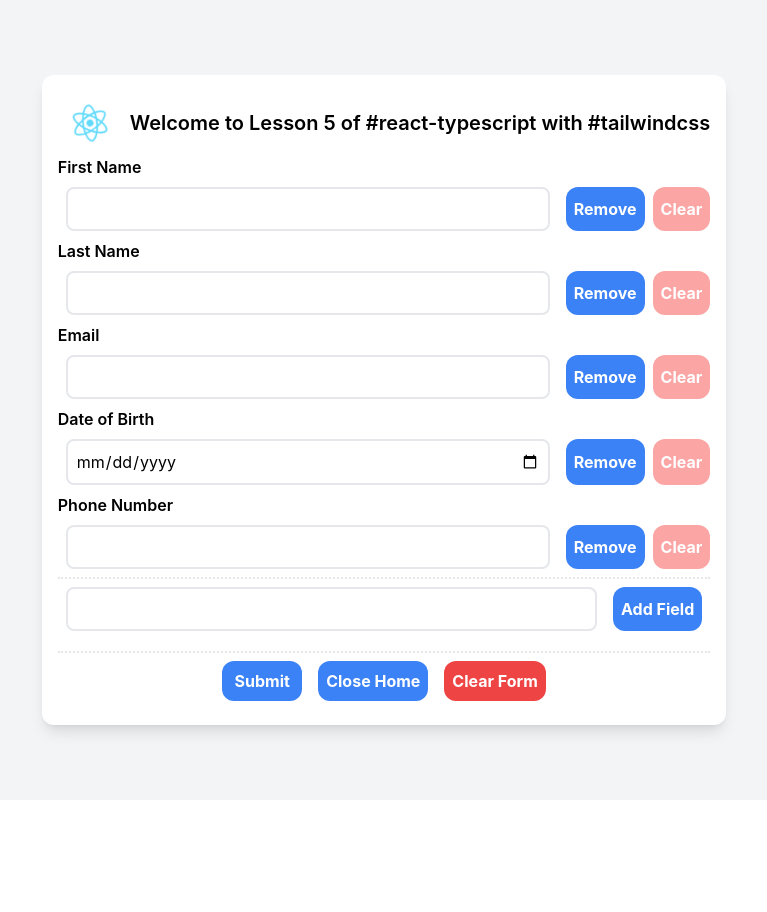
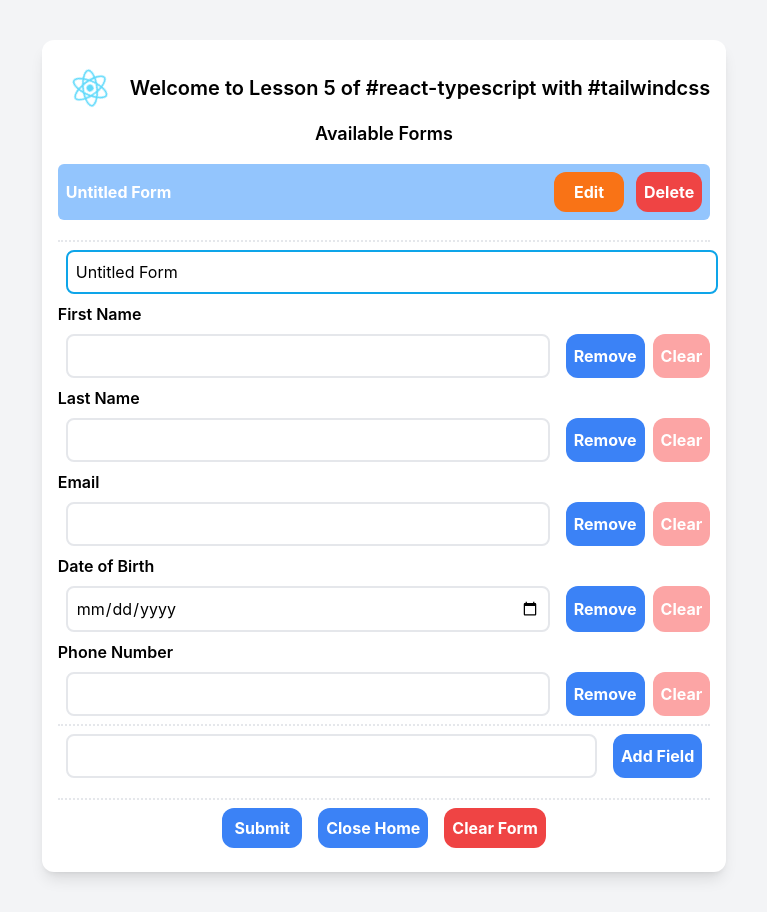
Before and after one commit to shyamprakash123/React-course, a React (Create React App) app: page / in a window 1280 px wide. Both pictures are taken after a click on the button "Open Form". Shown: the whole page, without its empty margins (256-1023 px from the left). Before the commit the page ends 800 px from the top, so only its background shows below. Built offline with nearby package versions, Linux system fonts and the light colour scheme.

Commit message:
Added edit and delete options to the List

```diff
--- a/src/AppContainer.tsx
+++ b/src/AppContainer.tsx
@@ -2,7 +2,7 @@ import React from "react";
 
 export default function AppContainer(props: { children: React.ReactNode }) {
   return (
-    <div className="flex h-screen bg-gray-100 items-center">
+    <div className="flex  p-10 min-h-screen bg-gray-100 items-center">
       {props.children}
     </div>
   );
--- a/src/components/Form.tsx
+++ b/src/components/Form.tsx
@@ -1,6 +1,18 @@
-import React, { useState } from "react";
+import React, { useState, useEffect, useRef } from "react";
 import LabelledInput from "./LabelledInput";
-const formFields = [
+import FormsList from "./FormsList";
+interface formData {
+  title: string;
+  formFields: form[];
+}
+
+interface form {
+  title: string;
+  type: string;
+  value: string;
+}
+
+const initialFormFields: form[] = [
   {
     title: "First Name",
     type: "text",
@@ -27,39 +39,156 @@ const formFields = [
     value: "",
   },
 ];
+
+const getLocalForms: () => formData[] = () => {
+  const savedFormsJson = localStorage.getItem("savedForms");
+  return savedFormsJson ? JSON.parse(savedFormsJson) : [];
+};
+
+const initialState: () => formData = () => {
+  const localForms = getLocalForms();
+  if (localForms.length > 0) {
+    return localForms[0];
+  }
+  const newForm = {
+    title: "Untitled Form",
+    formFields: initialFormFields,
+  };
+  saveLocalForms([newForm]);
+  return newForm;
+};
+
+const saveLocalForms = (localForm: formData[]) => {
+  localStorage.setItem("savedForms", JSON.stringify(localForm));
+};
+
+const saveFormData = (currentState: formData) => {
+  let localForms = getLocalForms();
+  const updatedForms = localForms.map((form) =>
+    form.title === currentState.title ? currentState : form
+  );
+  saveLocalForms(updatedForms);
+};
+
 export default function Form(props: { closeFormCB: () => void }) {
-  const [state, setState] = useState(formFields);
+  const [state, setState] = useState(() => initialState());
   const [newField, setNewField] = useState("");
+  const [fieldList, setFieldList] = useState(getLocalForms());
+  const titleRef = useRef<HTMLInputElement>(null);
+
+  const submitFormData = (currentState: formData) => {
+    let localForms = getLocalForms();
+    let updatedForms: formData[] = [];
+    if (currentState.title in localForms) {
+      updatedForms = localForms.map((form) =>
+        form.title === currentState.title ? currentState : form
+      );
+    } else {
+      updatedForms = [...localForms, currentState];
+    }
+
+    // console.log(JSON.stringify(updatedForms));
+    saveLocalForms(updatedForms);
+    setFieldList(updatedForms);
+  };
+
+  const deleteFieldList = (title: string) => {
+    let localForms = getLocalForms();
+    const updatedForms = localForms.filter((form) => form.title !== title);
+    saveLocalForms(updatedForms);
+    setFieldList(updatedForms);
+  };
+
+  const editField = (title: string) => {
+    const updatedForm = [...fieldList].filter((form) => form.title === title);
+    setState(updatedForm[0]);
+  };
+
+  useEffect(() => {
+    console.log("Component Mounted");
+    const oldTitle = document.title;
+    document.title = "FormEditor";
+    titleRef.current?.focus();
+    return () => {
+      document.title = oldTitle;
+    };
+  }, []);
+
+  useEffect(() => {
+    let timeout = setTimeout(() => {
+      saveFormData(state);
+      console.log("state saved to local storage");
+    }, 1000);
+
+    return () => {
+      clearTimeout(timeout);
+    };
+  }, [state]);
   const addField = () => {
-    setState([
+    setState({
       ...state,
-      {
-        title: newField,
-        type: "text",
-        value: "",
-      },
-    ]);
+      formFields: [
+        ...state.formFields,
+        {
+          title: newField,
+          type: "text",
+          value: "",
+        },
+      ],
+    });
     setNewField("");
   };
 
   const removeField = (id: number) => {
-    setState(state.filter((_, idd) => idd !== id));
+    setState({
+      ...state,
+      formFields: state.formFields.filter((_, idd) => idd !== id),
+    });
   };
 
   const setFieldValue = (updateValue: string, id: number) => {
-    const updatedState = [...state];
+    const updatedState = [...state.formFields];
     updatedState[id].value = updateValue;
-    setState(updatedState);
+    setState({
+      ...state,
+      formFields: updatedState,
+    });
   };
 
   const clearForm = () => {
-    setState([...state].map((field) => ({ ...field, value: "" })));
+    setState({
+      ...state,
+      formFields: [...state.formFields].map((field) => ({
+        ...field,
+        value: "",
+      })),
+    });
   };
 
   return (
     <div className="divide-y-2 divide-dotted">
+      <div className="w-full mb-5">
+        <p className="font-semibold text-lg text-center">Available Forms</p>
+        {fieldList.map((ele, indx) => (
+          <FormsList
+            key={indx}
+            title={ele.title}
+            deleteCB={deleteFieldList}
+            editCB={editField}
+          />
+        ))}
+      </div>
       <div>
-        {state.map((field, id) => (
+        <input
+          value={state.title}
+          onChange={(e) => {
+            setState({ ...state, title: e.target.value });
+          }}
+          ref={titleRef}
+          className="border-2 flex-1 w-full border-gray-200 focus:border-sky-500 focus:outline-none rounded-lg p-2 m-2"
+          type="text"
+        />
+        {state.formFields.map((field, id) => (
           <LabelledInput
             key={id}
             id={id}
@@ -88,7 +217,12 @@ export default function Form(props: { closeFormCB: () => void }) {
         </button>
       </div>
       <div className="flex justify-center items-center">
-        <button className="p-2 m-2 w-20 bg-blue-500 rounded-xl hover:bg-blue-600 text-white font-bold text-base">
+        <button
+          onClick={(_) => {
+            submitFormData(state);
+          }}
+          className="p-2 m-2 w-20 bg-blue-500 rounded-xl hover:bg-blue-600 text-white font-bold text-base"
+        >
           Submit
         </button>
         <button
--- /dev/null
+++ b/src/components/FormsList.tsx
@@ -0,0 +1,29 @@
+import React from "react";
+interface forms {
+  title: string;
+  deleteCB: (title: string) => void;
+  editCB: (title: string) => void;
+}
+export default function FormsList(props: forms) {
+  return (
+    <div className="w-full mt-4 rounded-md flex bg-blue-300 hover:bg-blue-500 gap-3 justify-center items-center">
+      <p className="text-white font-bold flex-1 ml-2">{props.title}</p>
+      <button
+        onClick={() => {
+          props.editCB(props.title);
+        }}
+        className="pl-5 pr-5 pt-2 pb-2 mt-2 mb-2 bg-orange-500 rounded-xl hover:bg-orange-600 text-white font-bold text-base"
+      >
+        Edit
+      </button>
+      <button
+        onClick={() => {
+          props.deleteCB(props.title);
+        }}
+        className="p-2 mt-2 mb-2 mr-2 bg-red-500 rounded-xl hover:bg-red-600 text-white font-bold text-base"
+      >
+        Delete
+      </button>
+    </div>
+  );
+}
```
